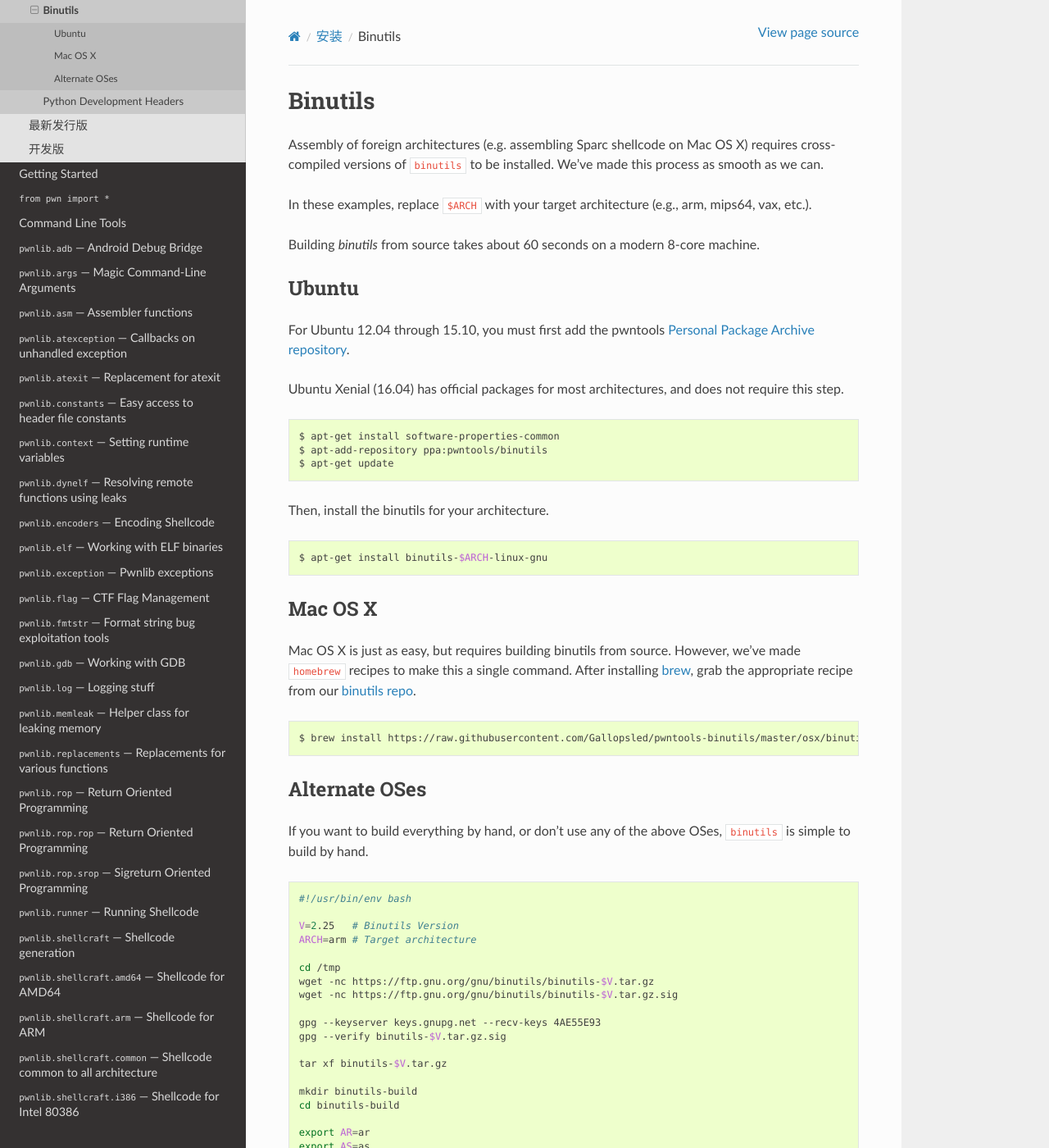
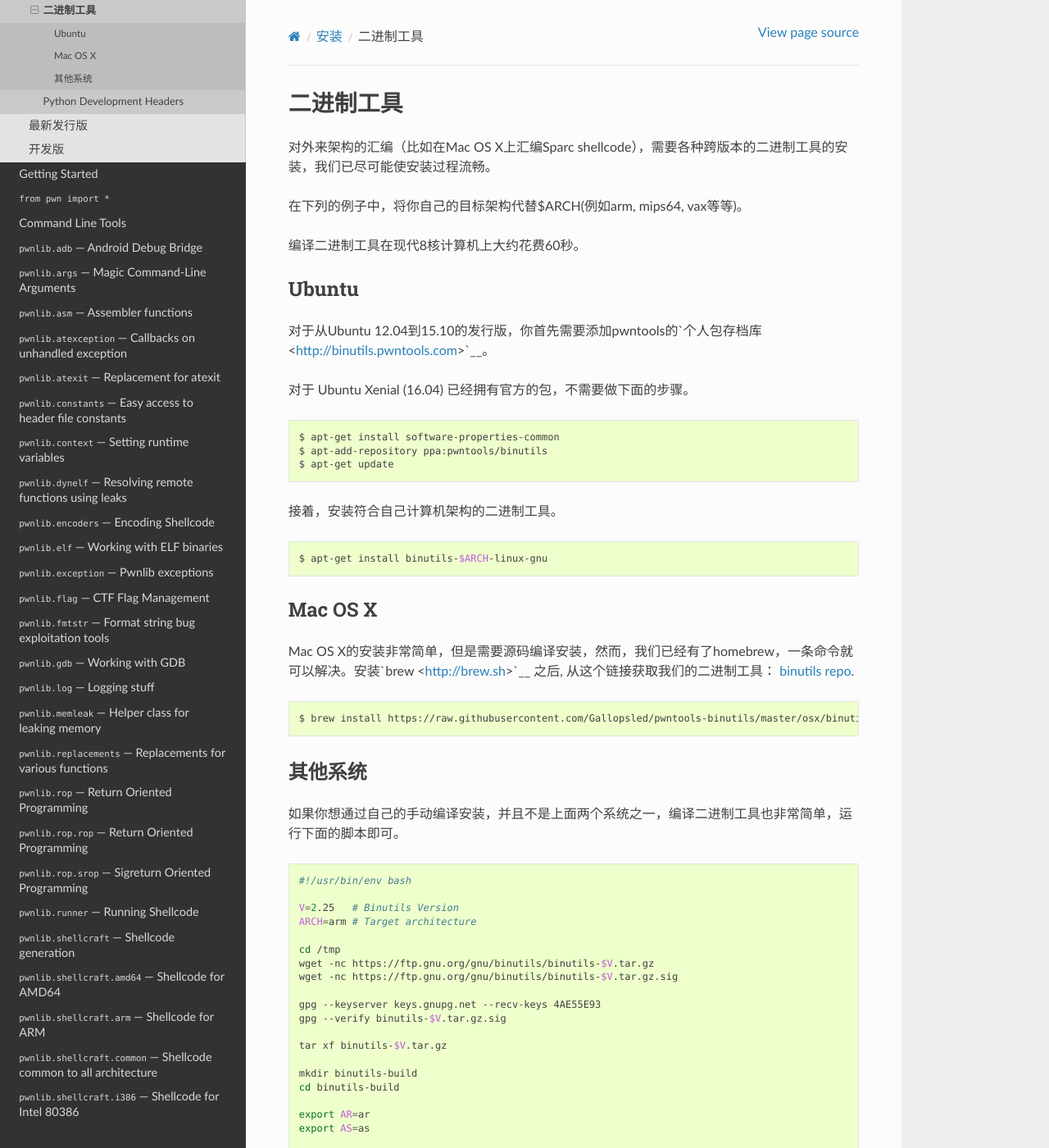
Before and after one commit to Magic-Translater/Pwntools.Doc.In.Zh-cn, a Sphinx documentation site: the page built from source/install/binutils.rst, in a window 1280 px wide and 1400 px high. Shown: the whole window at 82% size. Built offline with Sphinx 7.4.7 and the Read the Docs theme 2.0.0, drawn with Linux system fonts in a browser that asks for light colours; the version number could not be read and is left out.

Commit message:
finish install/*

```diff
--- a/source/install/binutils.rst
+++ b/source/install/binutils.rst
@@ -1,20 +1,18 @@
-Binutils
+二进制工具
 -------------
 
-Assembly of foreign architectures (e.g. assembling Sparc shellcode on
-Mac OS X) requires cross-compiled versions of ``binutils`` to be
-installed. We've made this process as smooth as we can.
+对外来架构的汇编（比如在Mac OS X上汇编Sparc shellcode），需要各种跨版本的二进制工具的安装，我们已尽可能使安装过程流畅。
 
-In these examples, replace ``$ARCH`` with your target architecture (e.g., arm, mips64, vax, etc.).
+在下列的例子中，将你自己的目标架构代替$ARCH(例如arm, mips64, vax等等)。
 
-Building `binutils` from source takes about 60 seconds on a modern 8-core machine.
+编译二进制工具在现代8核计算机上大约花费60秒。
 
 Ubuntu
 ^^^^^^^^^^^^^^^^
 
-For Ubuntu 12.04 through 15.10, you must first add the pwntools `Personal Package Archive repository <http://binutils.pwntools.com>`__.
+对于从Ubuntu 12.04到15.10的发行版，你首先需要添加pwntools的`个人包存档库 <http://binutils.pwntools.com>`__。
 
-Ubuntu Xenial (16.04) has official packages for most architectures, and does not require this step.
+对于 Ubuntu Xenial (16.04) 已经拥有官方的包，不需要做下面的步骤。
 
 .. code-block:: bash
 
@@ -22,7 +20,7 @@ Ubuntu Xenial (16.04) has official packages for most architectures, and does not
     $ apt-add-repository ppa:pwntools/binutils
     $ apt-get update
 
-Then, install the binutils for your architecture.
+接着，安装符合自己计算机架构的二进制工具。
 
 .. code-block:: bash
 
@@ -31,21 +29,17 @@ Then, install the binutils for your architecture.
 Mac OS X
 ^^^^^^^^^^^^^^^^
 
-Mac OS X is just as easy, but requires building binutils from source.
-However, we've made ``homebrew`` recipes to make this a single command.
-After installing `brew <http://brew.sh>`__, grab the appropriate
-recipe from our `binutils
+Mac OS X的安装非常简单，但是需要源码编译安装，然而，我们已经有了homebrew，一条命令就可以解决。安装`brew <http://brew.sh>`__ 之后, 从这个链接获取我们的二进制工具： `binutils
 repo <https://github.com/Gallopsled/pwntools-binutils/>`__.
 
 .. code-block:: bash
 
     $ brew install https://raw.githubusercontent.com/Gallopsled/pwntools-binutils/master/osx/binutils-$ARCH.rb
 
-Alternate OSes
+其他系统
 ^^^^^^^^^^^^^^^^
 
-If you want to build everything by hand, or don't use any of the above
-OSes, ``binutils`` is simple to build by hand.
+如果你想通过自己的手动编译安装，并且不是上面两个系统之一，编译二进制工具也非常简单，运行下面的脚本即可。
 
 .. code-block:: bash
 
--- a/source/install/headers.rst
+++ b/source/install/headers.rst
@@ -1,9 +1,9 @@
 Python Development Headers
 -----------------------------
 
-Some of pwntools' Python dependencies require native extensions (for example, Paramiko requires PyCrypto).
+一些 pwntools' 的Python 依赖于本地扩展 (例如, Paramiko 依赖 PyCrypto).
 
-In order to build these native extensions, the development headers for Python must be installed.
+为了编译这些本地扩展, 你必须首先安装Python的开发环境。
 
 Ubuntu
 ^^^^^^^^^^^^^^^^
```
